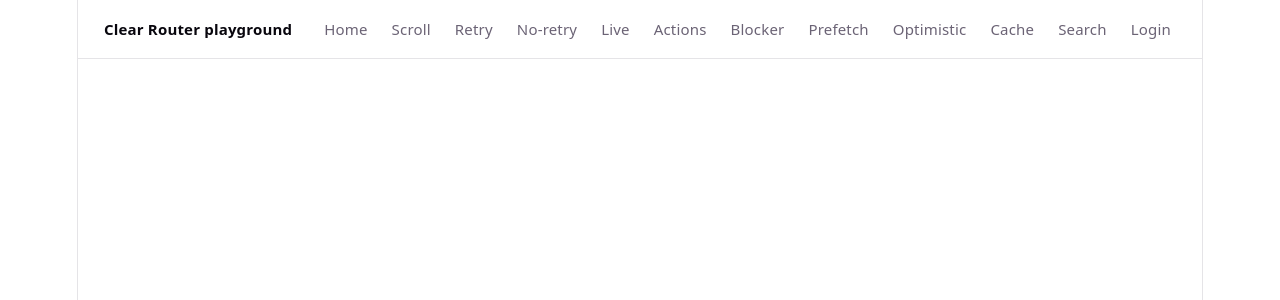
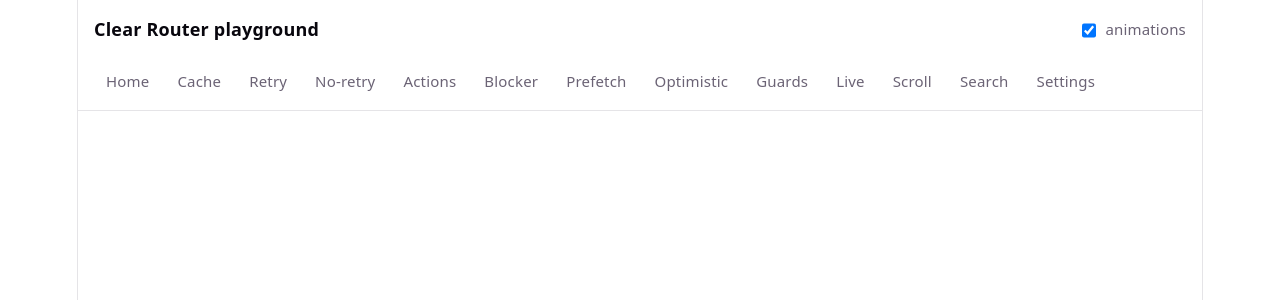
Before and after one commit to AndrewBubnov/clear-react-router, a React (Vite) app: page / in a window 1280 px wide. Shown: the top 300 px of the page. Built offline with nearby package versions, Linux system fonts and the light colour scheme.

Commit message:
Adjust playground's markup

```diff
--- a/src/App.tsx
+++ b/src/App.tsx
@@ -1,13 +1,29 @@
 import { Router } from './clear-router';
 import { PlaygroundNav } from './playground/PlaygroundNav';
 import { playgroundRoutes } from './playground/routes';
+import { PlaygroundSettingsProvider } from './playground/settings';
+import { usePlaygroundSettings } from './playground/usePlaygroundSettings';
 import './playground/playground.css';
 
+const Shell = () => {
+	const { isAnimated, animationDuration, maxCacheSize } = usePlaygroundSettings();
+	return (
+		<div>
+			<PlaygroundNav />
+			<Router
+				routes={playgroundRoutes}
+				isAnimated={isAnimated}
+				animationDuration={animationDuration}
+				maxCacheSize={maxCacheSize}
+			/>
+		</div>
+	);
+};
+
 const App = () => (
-	<div>
-		<PlaygroundNav />
-		<Router routes={playgroundRoutes} isAnimated maxCacheSize={3} />
-	</div>
+	<PlaygroundSettingsProvider>
+		<Shell />
+	</PlaygroundSettingsProvider>
 );
 
 export default App;
--- a/src/playground/LoginPage.tsx
+++ b/src/playground/GuardPage.tsx
@@ -1,6 +1,6 @@
 import { Link, useLocation, useRouterContext } from '../clear-router';
 
-export const LoginPage = () => {
+export const GuardPage = () => {
 	const { context, setContext } = useRouterContext();
 	const { state } = useLocation();
 	const from = (state as { from?: string } | undefined)?.from;
@@ -8,15 +8,16 @@ export const LoginPage = () => {
 
 	return (
 		<div className="pg-wrap">
-			<h1>Login</h1>
+			<h1>Route guards</h1>
 			<p className="pg-hint">
-				Auth state lives in the router context. The dashboard route guards itself in <code>beforeLoad</code> and
-				redirects here when unauthorized.
+				<code>beforeLoad</code> runs before every navigation and can redirect elsewhere — for
+				auth checks, validation, feature flags. Below, authorization is faked with a context
+				toggle; the dashboard route guards itself and redirects here when unauthorized.
 			</p>
 			{from && !isAuthorized && (
 				<div className="pg-error">
-					<code>{from}</code> requires login — you were redirected here by the route guard, with the origin
-					passed via navigation <code>state</code>.
+					<code>{from}</code> requires login — you were redirected here by the route guard,
+					with the origin passed via navigation <code>state</code>.
 				</div>
 			)}
 			<div className="pg-card">
--- a/src/playground/PlaygroundHome.tsx
+++ b/src/playground/PlaygroundHome.tsx
@@ -1,6 +1,7 @@
 import { Link } from '../clear-router';
 
 const demos = [
+	{ to: '/playground/settings', title: 'Settings', text: 'Router settings applied live: transitions, animation duration, cache size.' },
 	{ to: '/playground/retry', title: 'Retry', text: 'Flaky loader (fails ~50%) with automatic retry + attempt counter. Compare with the no-retry twin.' },
 	{ to: '/playground/live', title: 'Polling', text: 'Live quotes revalidated every 2s while the route is active. Leave and polling stops.' },
 	{ to: '/playground/actions', title: 'Actions + invalidation', text: 'Submit a form via useSubmitAction, list refreshes automatically. Manual refresh via invalidate().' },
@@ -9,7 +10,7 @@ const demos = [
 	{ to: '/playground/optimistic', title: 'Optimistic navigation', text: 'Stale cached data renders instantly while fresh data revalidates in the background.' },
 	{ to: '/playground/cache', title: 'Cache: eviction, gcTime, invalidate', text: 'LRU eviction with tiny maxCacheSize, gcTime cleanup and an invalidation lab with live results.' },
 	{ to: '/playground/search', title: 'Search params', text: 'Filter via useSearchParams — single values and arrays, URL updates as you type.' },
-	{ to: '/playground/login', title: 'Context + auth guard', text: 'Toggle login state via useRouterContext; dashboard beforeLoad redirects when unauthorized.' },
+	{ to: '/playground/guard', title: 'Route guards', text: 'beforeLoad checks with redirects — auth toggle as an example, origin passed via navigation state.' },
 	{ to: '/playground/scroll', title: 'Scroll restoration', text: 'Window + named scroll containers (#feed, #gallery), smooth behavior. Scroll, leave, come back.' },
 ];
 
@@ -17,8 +18,9 @@ export const PlaygroundHome = () => (
 	<div className="pg-wrap">
 		<h1>Clear Router Playground</h1>
 		<p>
-			Live demo of data loading, cache and navigation features. Every card below is a
-			working route — open devtools network tab and click around.
+			Live demo of data loading, cache and navigation features. Every card below is a working route — open devtools
+			network tab and click around. Router settings (transitions, animation duration, cache size) can be tweaked
+			live on the <Link to="/playground/settings">settings</Link> page.
 		</p>
 		<div className="pg-home-grid">
 			{demos.map(d => (
--- a/src/playground/PlaygroundNav.tsx
+++ b/src/playground/PlaygroundNav.tsx
@@ -1,28 +1,46 @@
 import { Link } from '../clear-router';
+import { usePlaygroundSettings } from './usePlaygroundSettings';
 
-export const PlaygroundNav = () => (
-	<nav className="pg-nav" aria-label="Playground">
+export const PlaygroundNav = () => {
+	const { isAnimated, setIsAnimated } = usePlaygroundSettings();
+	return (
+		<div>
+			<div className="pg-brand-wrap">
 				<a
 					href="https://www.npmjs.com/package/clear-react-router"
 					target="_blank"
 					rel="noopener noreferrer"
 					aria-label="Clear Router playground — npm package (opens in new tab)"
 				>
-			<span className="pg-brand">Clear Router playground</span>
+					<div className="pg-brand">Clear Router playground</div>
 				</a>
+				<label className="pg-switch">
+					<input
+						type="checkbox"
+						className="pg-checkbox"
+						checked={isAnimated}
+						onChange={e => setIsAnimated(e.target.checked)}
+					/>
+					animations
+				</label>
+			</div>
+			<nav className="pg-nav" aria-label="Playground">
 				<Link to="/playground" exact>
 					Home
 				</Link>
-		<Link to="/playground/scroll">Scroll</Link>
+				<Link to="/playground/cache">Cache</Link>
 				<Link to="/playground/retry">Retry</Link>
 				<Link to="/playground/retry-raw">No-retry</Link>
-		<Link to="/playground/live">Live</Link>
 				<Link to="/playground/actions">Actions</Link>
 				<Link to="/playground/blocker">Blocker</Link>
 				<Link to="/playground/prefetch">Prefetch</Link>
 				<Link to="/playground/optimistic">Optimistic</Link>
-		<Link to="/playground/cache">Cache</Link>
+				<Link to="/playground/guard">Guards</Link>
+				<Link to="/playground/live">Live</Link>
+				<Link to="/playground/scroll">Scroll</Link>
 				<Link to="/playground/search">Search</Link>
-		<Link to="/playground/login">Login</Link>
+				<Link to="/playground/settings">Settings</Link>
 			</nav>
+		</div>
 	);
+};
--- /dev/null
+++ b/src/playground/SettingsPage.tsx
@@ -0,0 +1,78 @@
+import { Link } from '../clear-router';
+import { usePlaygroundSettings } from './usePlaygroundSettings';
+
+const CACHE_PRESETS = [
+	{ value: 3, label: '3 (lab)' },
+	{ value: 60, label: '60 (mobile default)' },
+	{ value: 150, label: '150 (desktop default)' },
+];
+
+export const SettingsPage = () => {
+	const { isAnimated, setIsAnimated, animationDuration, setAnimationDuration, maxCacheSize, setMaxCacheSize } =
+		usePlaygroundSettings();
+
+	return (
+		<div className="pg-wrap">
+			<h1>Settings</h1>
+			<p className="pg-hint">
+				Playground-wide router settings. Changes apply live, without reload — the same state drives the menu
+				switch above.
+			</p>
+			<div className="pg-card">
+				<h2>Page transitions</h2>
+				<div className="pg-row">
+					<label className="pg-switch">
+						<input
+							type="checkbox"
+							className="pg-checkbox"
+							checked={isAnimated}
+							onChange={e => setIsAnimated(e.target.checked)}
+						/>
+						animated transitions
+					</label>
+				</div>
+				<div className="pg-row">
+					<label>
+						duration: <span className="pg-badge">{animationDuration ?? 'browser default'}</span>
+					</label>
+				</div>
+				<div className="pg-row">
+					<input
+						type="range"
+						min={100}
+						max={2000}
+						step={50}
+						value={animationDuration ?? 500}
+						onChange={e => setAnimationDuration(Number(e.target.value))}
+						aria-label="Animation duration in milliseconds"
+					/>
+					<button className="pg-btn" onClick={() => setAnimationDuration(undefined)}>
+						Reset to browser default
+					</button>
+				</div>
+			</div>
+			<div className="pg-card">
+				<h2>Loader cache size</h2>
+				<div className="pg-row">
+					{CACHE_PRESETS.map(preset => (
+						<button
+							key={preset.value}
+							className="pg-btn"
+							disabled={maxCacheSize === preset.value}
+							onClick={() => setMaxCacheSize(preset.value)}
+						>
+							{preset.label}
+						</button>
+					))}
+				</div>
+				<p className="pg-hint">
+					Lowering the limit evicts old entries gradually as new data loads — it does not purge the cache
+					instantly. Current value: <span className="pg-badge">{maxCacheSize}</span>
+				</p>
+			</div>
+			<p>
+				<Link to="/playground">← Back to playground home</Link>
+			</p>
+		</div>
+	);
+};
--- a/src/playground/playground.css
+++ b/src/playground/playground.css
@@ -16,7 +16,7 @@
 }
 
 .pg-nav a {
-	padding: 6px 10px;
+	padding: 6px 12px;
 	border-radius: 6px;
 	font-size: 15px;
 }
@@ -31,6 +31,16 @@
 	font-weight: 600;
 	margin-right: 8px;
 	color: var(--text-h);
+	text-align: left;
+}
+
+.pg-switch {
+	display: inline-flex;
+	align-items: center;
+	gap: 6px;
+	font-size: 15px;
+	cursor: pointer;
+	white-space: nowrap;
 }
 
 .pg-card {
@@ -228,6 +238,12 @@
 	text-decoration: none;
 }
 
+.pg-checkbox {
+	width: 0.8rem;
+	height: 0.8rem;
+	margin-bottom: 0;
+}
+
 @media (hover: hover) {
 	.pg-wrap a.pg-card-link:hover {
 		color: inherit;
@@ -271,6 +287,13 @@
 	background: var(--accent-bg);
 }
 
+.pg-brand-wrap {
+	display: flex;
+	align-items: center;
+	justify-content: space-between;
+	padding: 16px 16px 10px 16px;
+}
+
 @media (width <= 1024px) {
 	.pg-card {
 		min-height: 165px;
--- /dev/null
+++ b/src/playground/settings-context.ts
@@ -0,0 +1,10 @@
+import { createContext } from 'react';
+import type { PlaygroundSettings } from './settings';
+
+export type SettingsContextValue = PlaygroundSettings & {
+	setIsAnimated(value: boolean): void;
+	setAnimationDuration(value: number | undefined): void;
+	setMaxCacheSize(value: number): void;
+};
+
+export const SettingsContext = createContext<SettingsContextValue | null>(null);
--- /dev/null
+++ b/src/playground/settings.tsx
@@ -0,0 +1,19 @@
+import { useMemo, useState, type ReactNode } from 'react';
+import { SettingsContext } from './settings-context';
+
+export type PlaygroundSettings = {
+	isAnimated: boolean;
+	animationDuration: number | undefined;
+	maxCacheSize: number;
+};
+
+export const PlaygroundSettingsProvider = ({ children }: { children: ReactNode }) => {
+	const [isAnimated, setIsAnimated] = useState(true);
+	const [animationDuration, setAnimationDuration] = useState<number | undefined>(undefined);
+	const [maxCacheSize, setMaxCacheSize] = useState(3);
+	const value = useMemo(
+		() => ({ isAnimated, animationDuration, maxCacheSize, setIsAnimated, setAnimationDuration, setMaxCacheSize }),
+		[isAnimated, animationDuration, maxCacheSize]
+	);
+	return <SettingsContext.Provider value={value}>{children}</SettingsContext.Provider>;
+};
--- /dev/null
+++ b/src/playground/usePlaygroundSettings.ts
@@ -0,0 +1,8 @@
+import { useContext } from 'react';
+import { SettingsContext } from './settings-context';
+
+export const usePlaygroundSettings = () => {
+	const ctx = useContext(SettingsContext);
+	if (!ctx) throw new Error('usePlaygroundSettings must be used inside PlaygroundSettingsProvider');
+	return ctx;
+};
```
Also changed, not shown: src/playground/routes.tsx (+6 -4 lines), 1 other file (tests, documents, lock files or other folders). Lines whose indentation alone changed are shown as unchanged.
